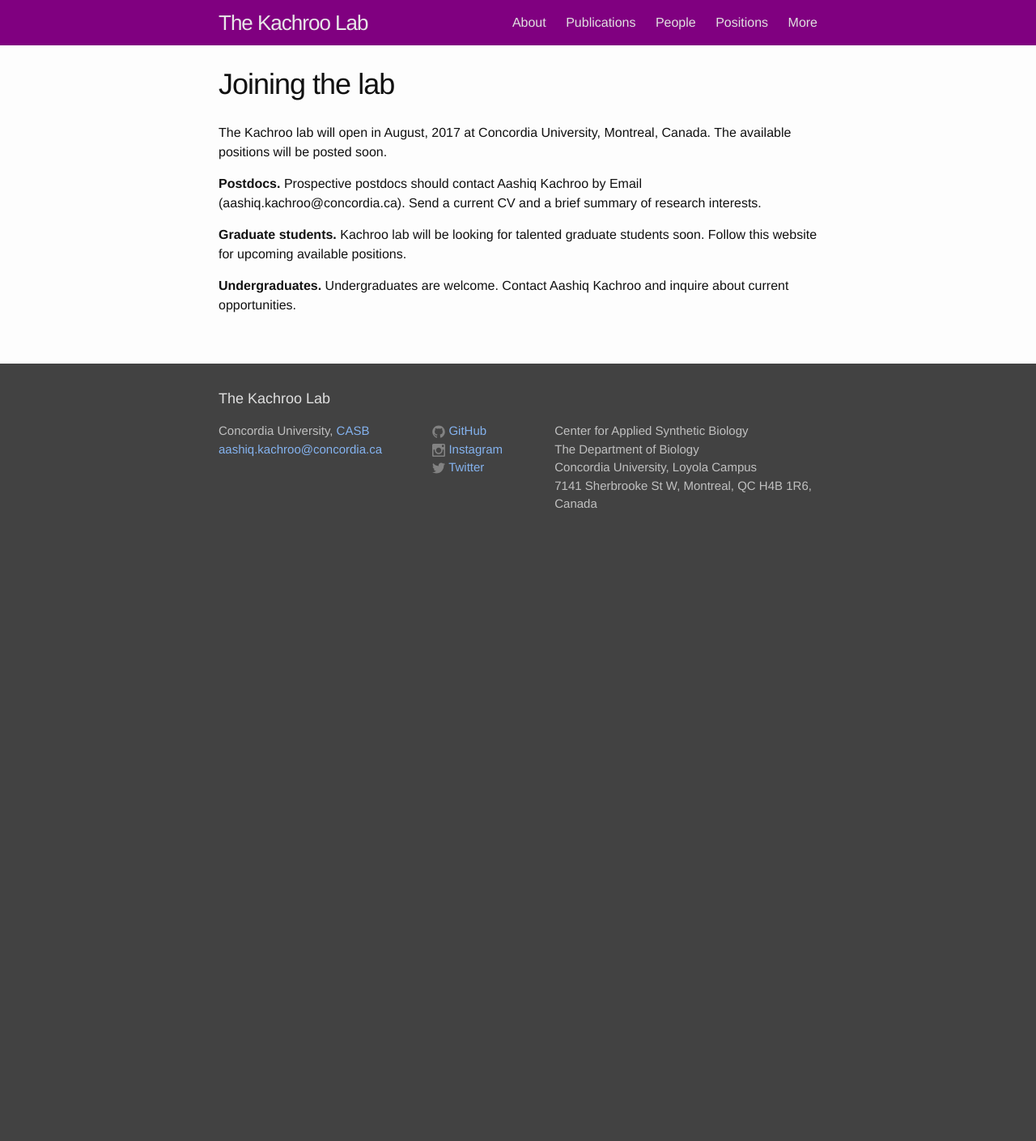
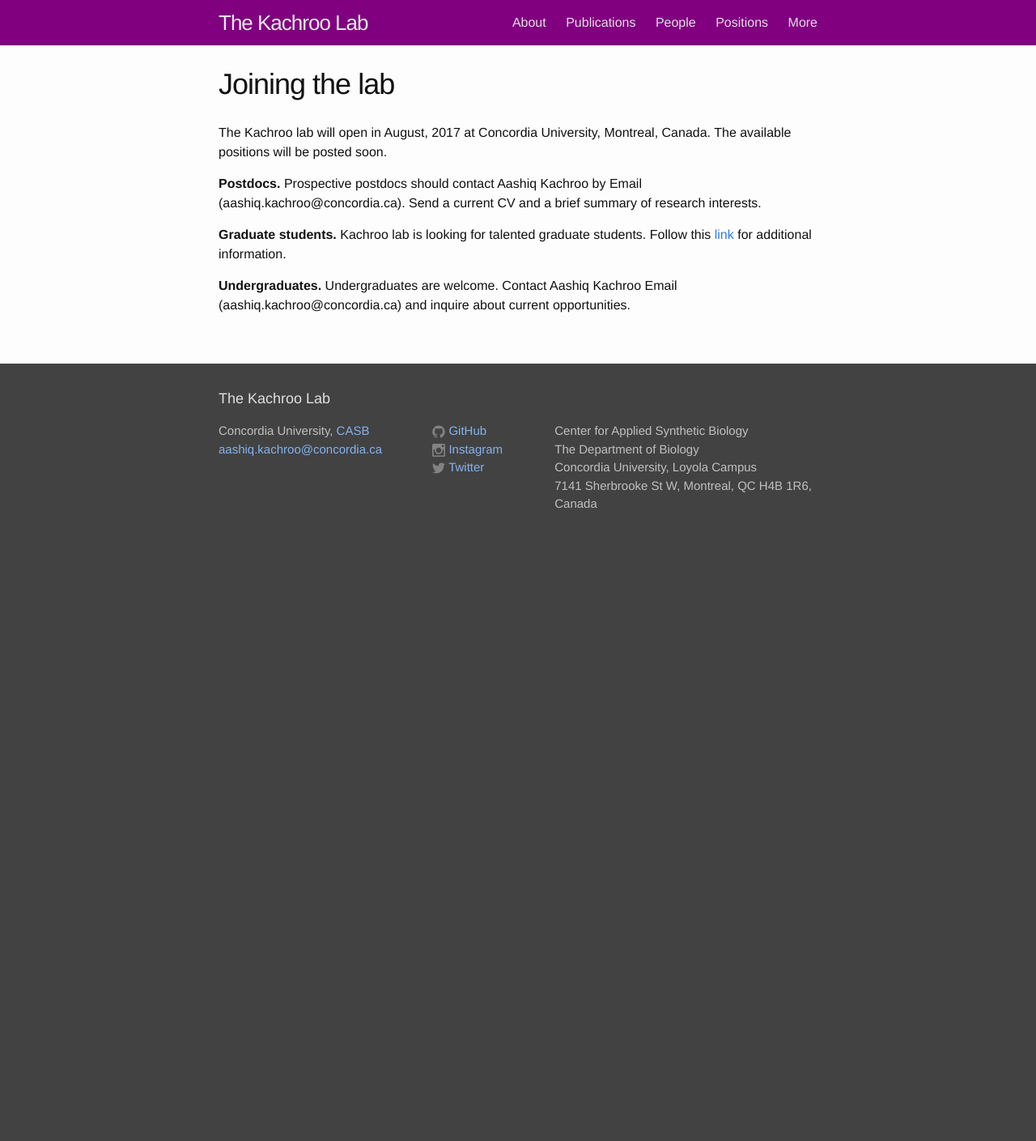
Before and after one commit to kachroolab/kachroolab, a Jekyll site: the page built from joining_the_lab.md, in a window 1280 px wide. Shown: the whole page at 81% size. Built offline with Jekyll 4.4.1, drawn with Linux system fonts in a browser that asks for light colours.

Commit message:
News edits

```diff
--- a/joining_the_lab.md
+++ b/joining_the_lab.md
@@ -10,7 +10,7 @@
 Prospective postdocs should contact Aashiq Kachroo by Email (aashiq.kachroo@concordia.ca). Send a current CV and a brief summary of research interests.
 
 **Graduate students.**
-Kachroo lab will be looking for talented graduate students soon. Follow this website for upcoming available positions.
+Kachroo lab is looking for talented graduate students. Follow this [link](http://www.concordia.ca/artsci/academics/graduate/chem-phys-bio-opportunities/msc-phd-postdoc-applied-synthetic-biology.html?utm_content=buffer82c6e&utm_medium=social&utm_source=twitter.com&utm_campaign=buffer) for additional information.
 
 **Undergraduates.**
-Undergraduates are welcome. Contact Aashiq Kachroo and inquire about current opportunities.
+Undergraduates are welcome. Contact Aashiq Kachroo Email (aashiq.kachroo@concordia.ca) and inquire about current opportunities.
```
